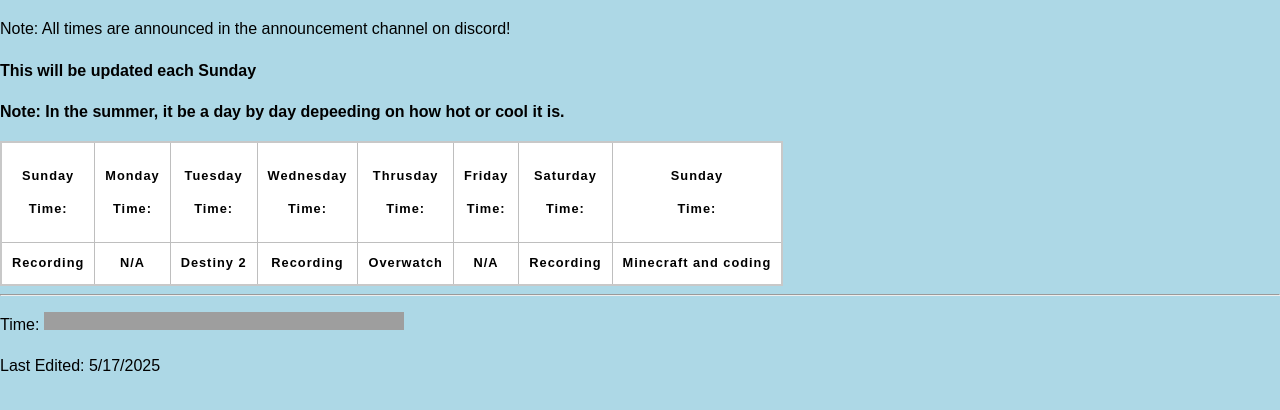
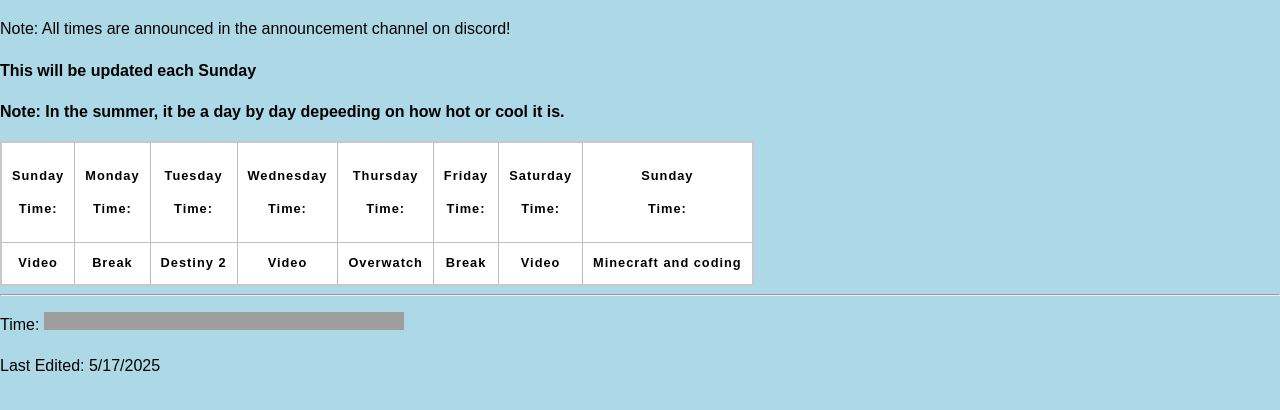
Before and after one commit to jeremykalar/jeremykalar.github.io, a plain HTML site: page schedule/twitch.html in a window 1280 px wide. Drawn offline with Linux system fonts and the light colour scheme; files that its build step writes are made by us from their sources; grey boxes are pictures that could not be loaded.

Commit message:
Update twitch.html

```diff
--- a/schedule/twitch.html
+++ b/schedule/twitch.html
@@ -52,7 +52,7 @@ background-image: url('');
 				<p>Time: </p>
 			</th>
 			<th>
-				<p> Thrusday</p>
+				<p> Thursday</p>
 				<p>Time: </p>
 			</th>
 			<th>
@@ -69,13 +69,13 @@ background-image: url('');
 			</th>
 		</tr>
 		<tr>
-			<th> Recording</th> <!--  sun -->
-			<th> N/A </th> <!--  mon -->
+			<th> Video</th> <!--  sun -->
+			<th> Break</th> <!--  mon -->
 			<th> Destiny 2</th> <!--  tues -->
-			<th> Recording</th> <!--  wed -->
+			<th> Video</th> <!--  wed -->
 			<th> Overwatch</th> <!--  Thrusday -->
-			<th> N/A </th> <!-- fri  -->
-			<th> Recording</th> <!-- sat. -->
+			<th> Break </th> <!-- fri  -->
+			<th> Video</th> <!-- sat. -->
 			<th> Minecraft and coding</th> <!--  sun. -->
 
 
```
